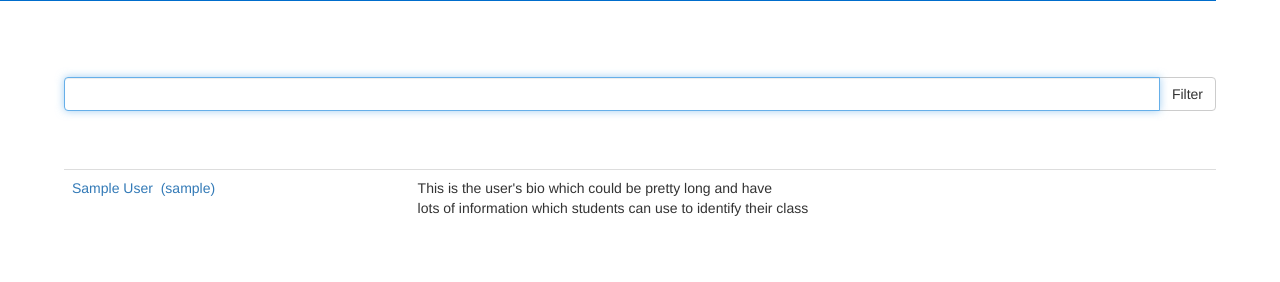
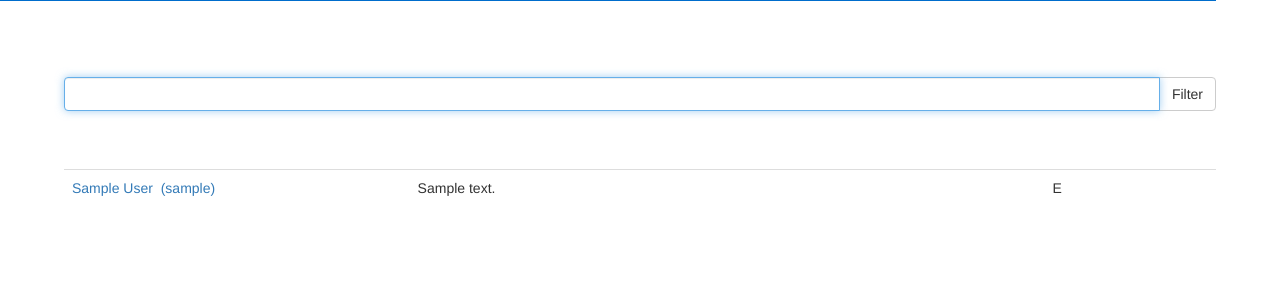
Before and after one commit to evansp01/everestesl, a Django app: page /users/ in a window 1280 px wide. Shown: the part 194-476 px from the top of the page. Run offline with Django 3.2, Linux system fonts and the light colour scheme; tables that the repository leaves empty hold one stand-in row (values such as "Sample post"); some libraries are stand-ins or nearby versions.

Commit message:
improved user list

```diff
--- a/everest/templates/everest/lists/user_table.html
+++ b/everest/templates/everest/lists/user_table.html
@@ -8,11 +8,12 @@
                     </a>
                 </td>
                 <td>
-                    {{ user.userprofile.bio }} This is the user's bio which could be pretty long and have <br>lots of
-                    information
-                    which students can use to identify their class
-                </td>
-            </tr>
+                    {{ user.profile.bio }}
+            </td>
+            <td>
+                {{ user.profile.user_type }}
+            </td>
+               </tr>
         {% empty %}
             <tr>
                 <td>
```
